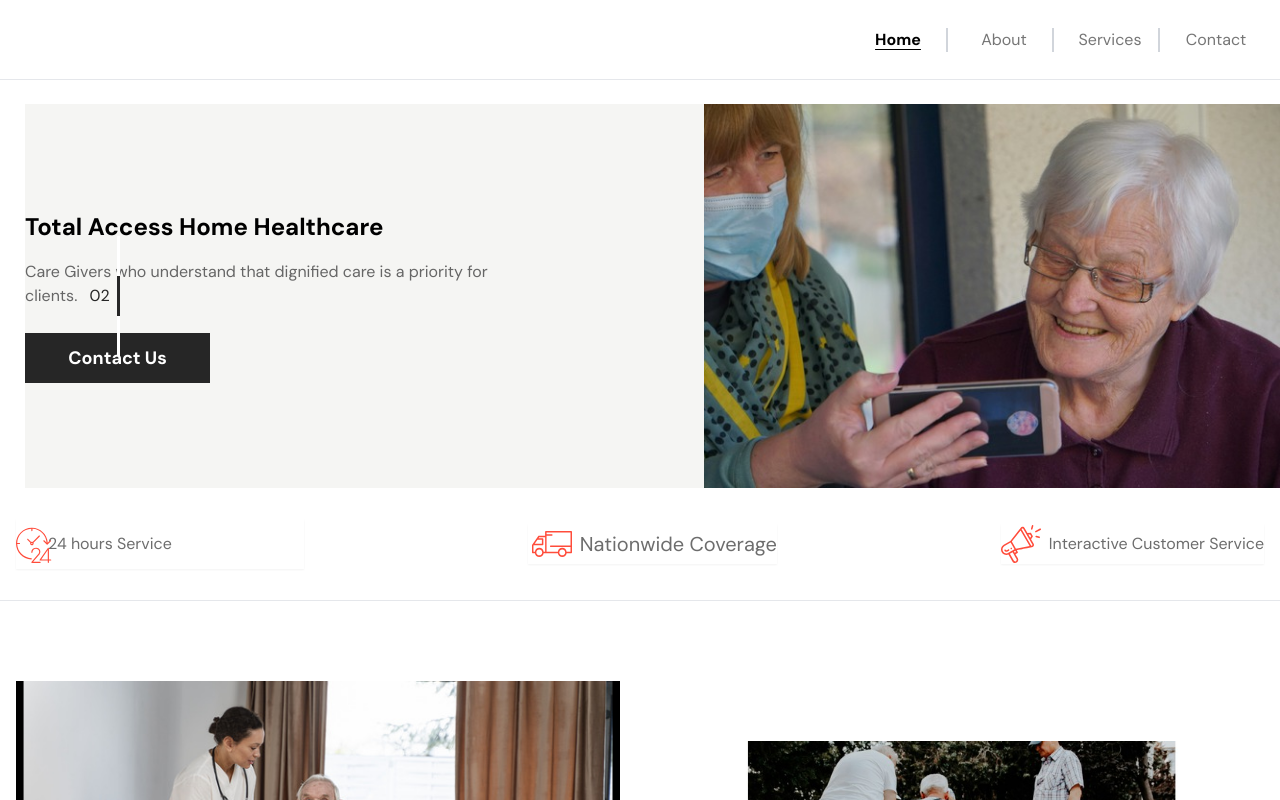
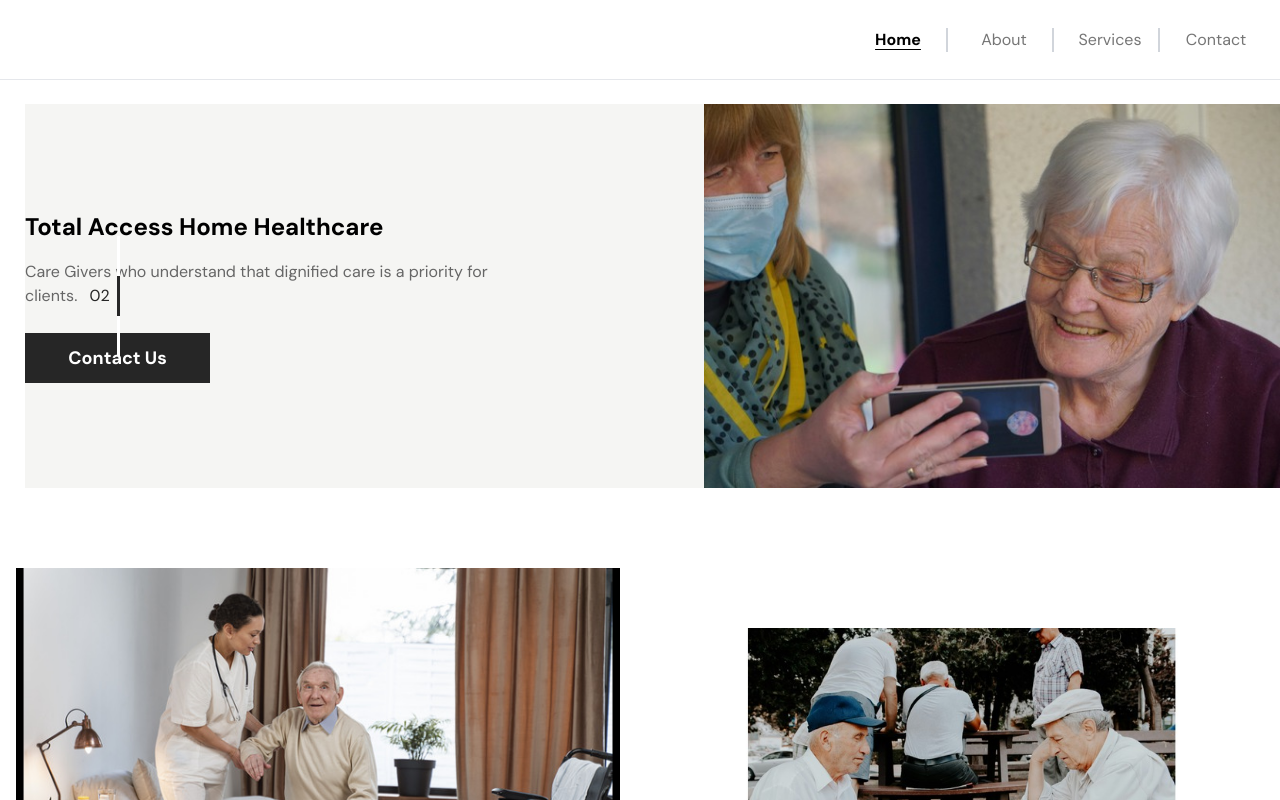
Before and after one commit to ZzelakS/totalaccesshomes, a React (Create React App) app: page / in a window 1280 px wide. Shown: the top 800 px of the page. Built offline with nearby package versions, Linux system fonts and the light colour scheme.

Commit message:
modified hero section

```diff
--- a/src/pages/Home/Home.js
+++ b/src/pages/Home/Home.js
@@ -11,7 +11,7 @@ const Home = () => {
   return (
     <div className="w-full mx-auto">
       <Banner />
-      <BannerBottom />
+      {/* <BannerBottom /> */}
       <div className="max-w-container mx-auto px-4">
         <Sale />
         {/* <NewArrivals /> */}
```
